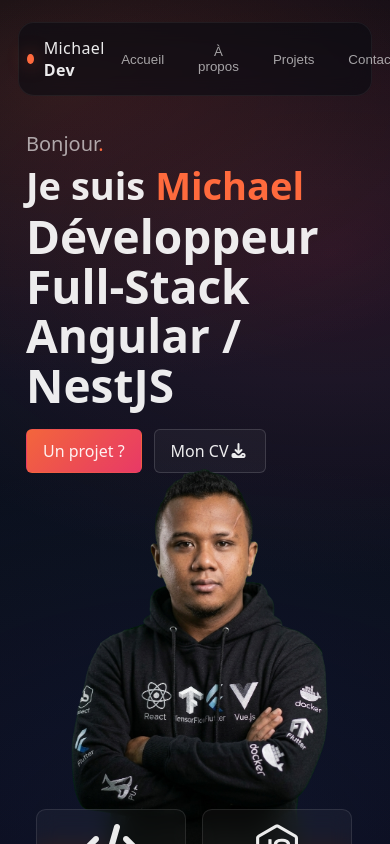
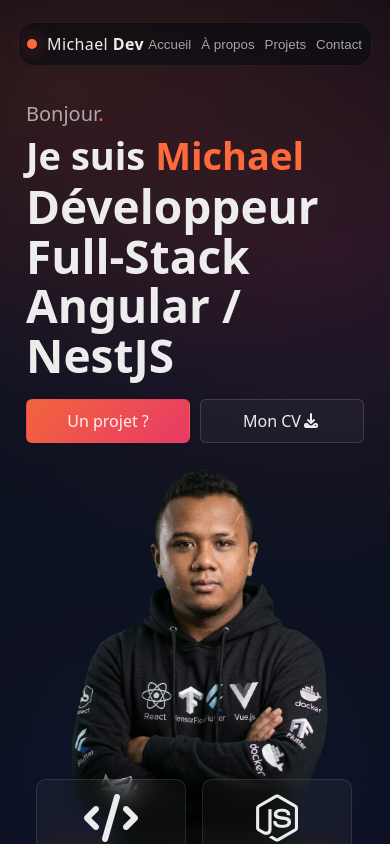
Before and after one commit to mikasa1707/portfolio, an Angular app: page / in a window 390 px wide. Shown: the top 844 px of the page. Built offline with nearby package versions, Linux system fonts and the light colour scheme.

Commit message:
responsive correction

```diff
--- a/src/styles.scss
+++ b/src/styles.scss
@@ -1,4 +1,4 @@
-// @import '@fortawesome/fontawesome-free/css/all.min.css';
+@import '@fortawesome/fontawesome-free/css/all.min.css';
 
 :root {
   --bg0: #070a12;
@@ -33,7 +33,7 @@ body {
   background:
     radial-gradient(900px 500px at 15% 10%, rgba(255, 106, 61, 0.14), transparent 60%),
     radial-gradient(800px 500px at 85% 30%, rgba(255, 61, 110, 0.12), transparent 65%),
-    radial-gradient(900px 600px at 50% 100%, rgba(76, 110, 245, 0.10), transparent 65%),
+    radial-gradient(900px 600px at 50% 100%, rgba(76, 110, 245, 0.1), transparent 65%),
     linear-gradient(180deg, #070a12 0%, #0b1220 45%, #090a14 100%);
 
   background-attachment: fixed;
@@ -454,12 +454,39 @@ body {
     width: 280px;
     height: 280px;
   }
+
+  .photo {
+    top: -50px;
+  }
+
+  .nav__links button {
+    border: 1px solid transparent;
+    background: transparent;
+    color: var(--muted);
+    padding: 0;
+    border-radius: 12px;
+    cursor: pointer;
+    transition: 180ms ease;
+  }
+
+  .cta {
+    width: 100%;
+
+    flex-wrap: wrap;
+
+    gap: 10px;
+  }
+
+  .btn {
+    flex: 1;
+    min-width: 140px;
+  }
 }
 
 .carousel {
   margin: 20px auto;
   width: 90%;
-  overflow: hidden;          /* IMPORTANT */
+  overflow: hidden; /* IMPORTANT */
   position: relative;
 }
 
@@ -504,13 +531,21 @@ body {
 
 /* animation parfaite sans saut */
 @keyframes scroll-left {
-  from { transform: translateX(0); }
-  to   { transform: translateX(-50%); }
+  from {
+    transform: translateX(0);
+  }
+  to {
+    transform: translateX(-50%);
+  }
 }
 
 @keyframes scroll-right {
-  from { transform: translateX(-100%); }
-  to   { transform: translateX(0); }
+  from {
+    transform: translateX(-100%);
+  }
+  to {
+    transform: translateX(0);
+  }
 }
 
 /* pause hover (optionnel) */
@@ -520,7 +555,9 @@ body {
 
 /* accessibilité */
 @media (prefers-reduced-motion: reduce) {
-  .track { animation: none; }
+  .track {
+    animation: none;
+  }
 }
 
 .sr-only {
```
